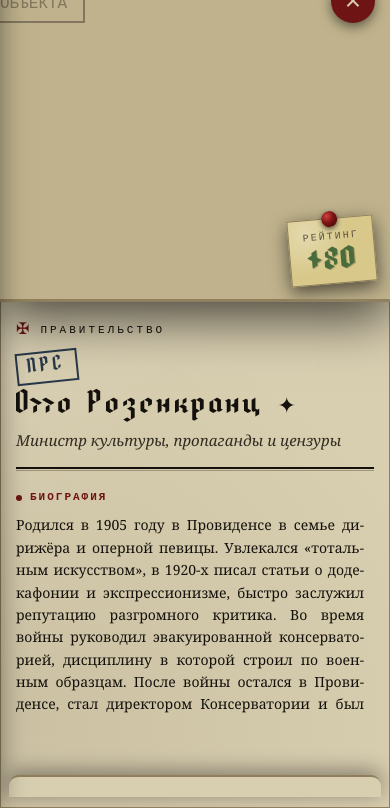
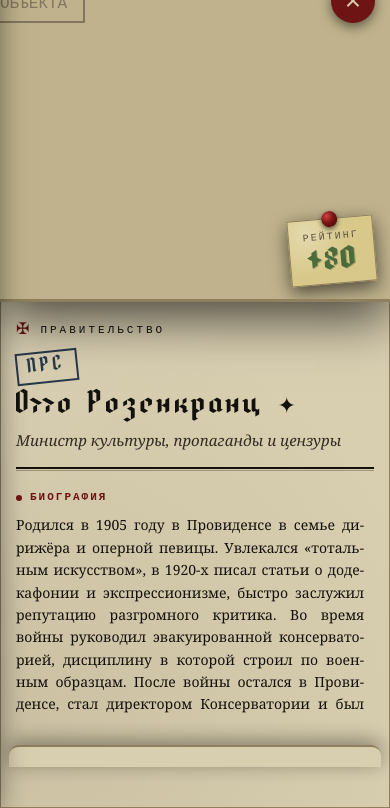
Before and after one commit to bchchchch/providence, a plain HTML site: page characters.html in a window 390 px wide. Both pictures are taken after a click on the element 195 px from the left and 1196 px from the top of the page. Shown: the part 810-1618 px from the top of the page. Drawn offline with Linux system fonts and the light colour scheme.

Commit message:
Add files via upload

```diff
--- a/style.css
+++ b/style.css
@@ -1107,7 +1107,7 @@ body {
 
   .passport-links-row {
     position: fixed;
-    bottom: 15px;
+    bottom: 40px;
     left: 10px;
     right: 10px;
     z-index: 1000;
@@ -1156,6 +1156,6 @@ body {
   .passport-cover__emblem { font-size: 50px; }
   .passport-status-stamp { font-size: 18px; letter-spacing: 2px; padding: 8px 14px; }
   .passport-npc-stamp { font-size: 14px; letter-spacing: 3px; padding: 3px 10px; }
-  .passport-links-row { bottom: 10px; left: 8px; right: 8px; }
+  .passport-links-row { bottom: 40px; left: 8px; right: 8px; }
   .passport-footer { padding-bottom: 90px !important; }
 }
```
